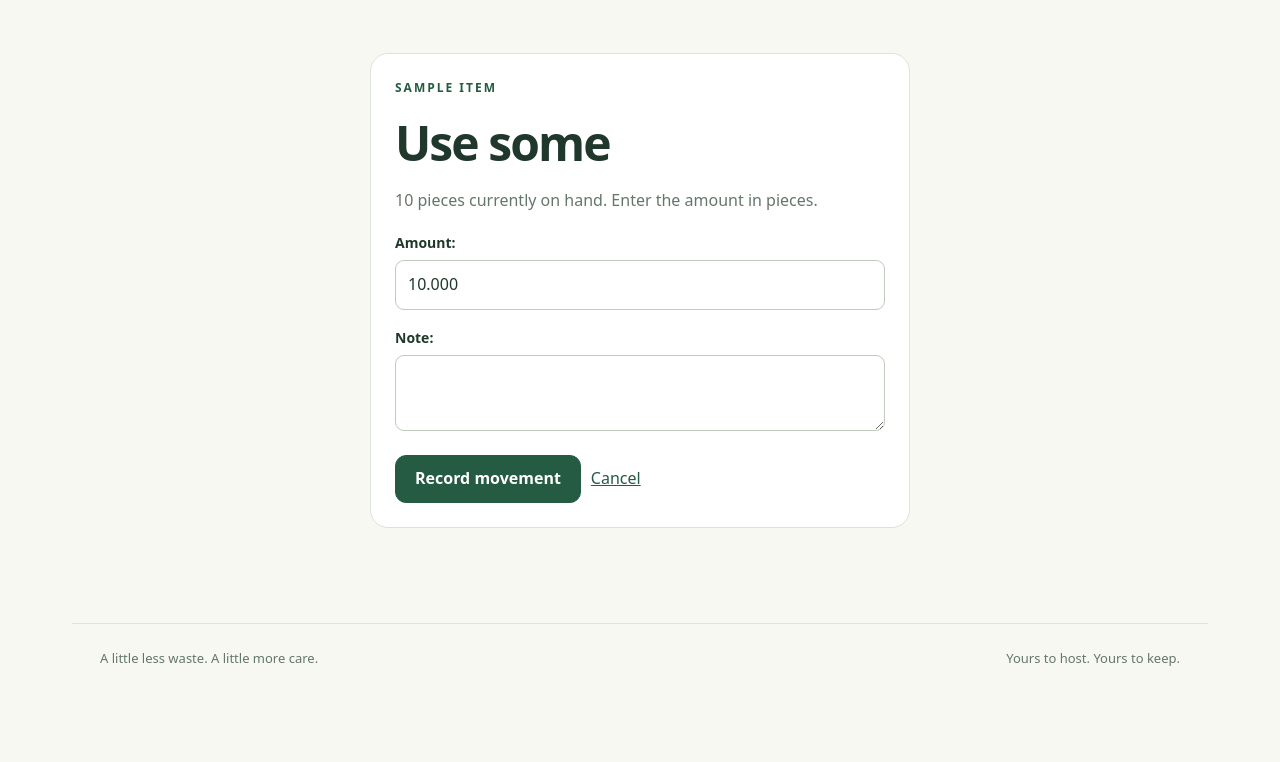
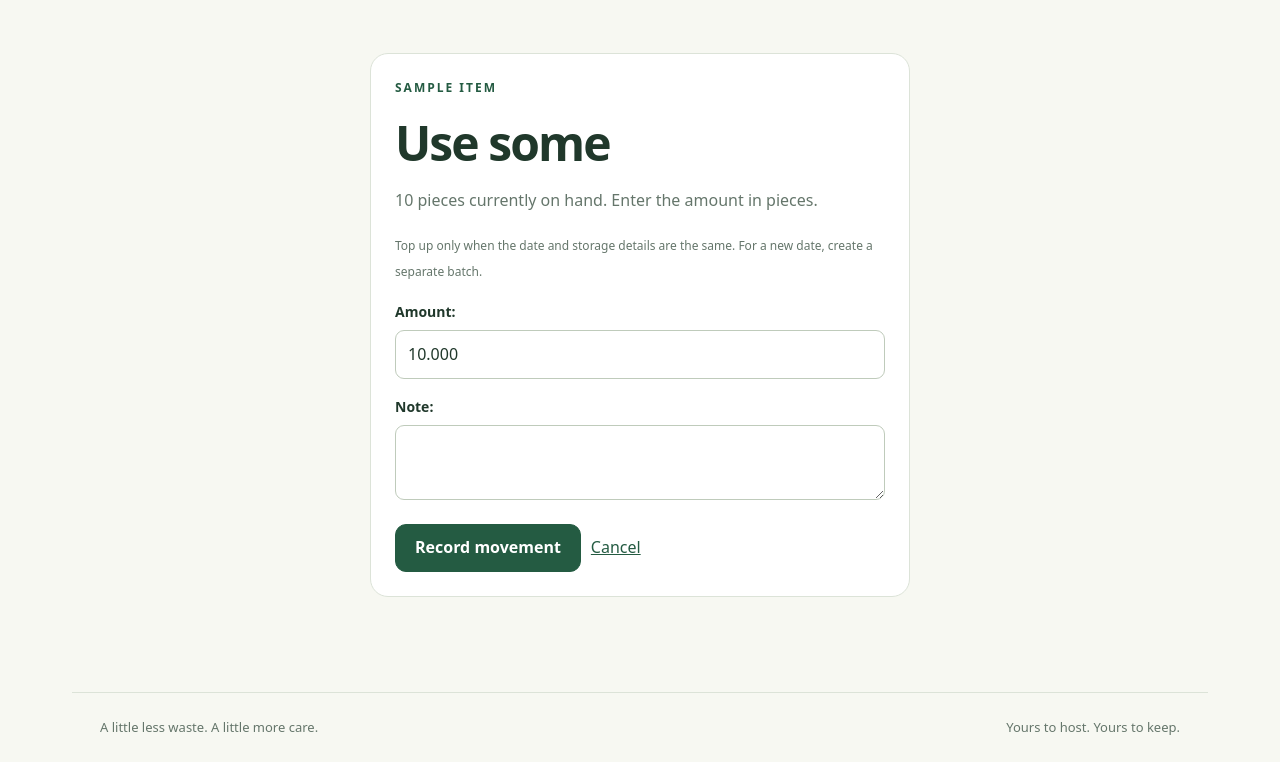
Before and after one commit to AngelHuang5335/pantrykind, a Django app: page /pantry/1/action/used/ in a window 1280 px wide. Shown: the part 86-848 px from the top of the page. Before the commit the page ends 752 px from the top, so only its background shows below. Run offline with Django 5.2, Linux system fonts and the light colour scheme; a user stored in the database is signed in; tables that the repository leaves empty hold one stand-in row (values such as "Sample post").

Commit message:
feat: support measured top-ups without losing batch dates
Why: A refill may share an existing date, while a different date must remain a separate batch.

```diff
--- a/pantry/views/inventory.py
+++ b/pantry/views/inventory.py
@@ -55,7 +55,7 @@ from django.core.exceptions import ValidationError
 from django.http import Http404
 from pantry.forms import StockActionForm
 from pantry.services import record_stock
-STOCK_ACTIONS={'used':'Use some'}
+STOCK_ACTIONS={'used':'Use some','restocked':'Top up this batch'}
 
 @household_required
 @require_http_methods(['GET','POST'])
--- a/templates/inventory/action.html
+++ b/templates/inventory/action.html
@@ -1 +1 @@
-{% extends 'base.html' %}{% block content %}<div class="card narrow"><p class="eyebrow">{{ item.name }}</p><h1>{{ heading }}</h1><p class="muted">{{ item.quantity|floatformat:'-3' }} {{ item.get_unit_display }} currently on hand. Enter the amount in {{ item.get_unit_display }}.</p><form method="post">{% csrf_token %}{{ form.as_p }}<div class="actions"><button>Record movement</button><a href="{% url 'item_detail' item.pk %}">Cancel</a></div></form></div>{% endblock %}
+{% extends 'base.html' %}{% block content %}<div class="card narrow"><p class="eyebrow">{{ item.name }}</p><h1>{{ heading }}</h1><p class="muted">{{ item.quantity|floatformat:'-3' }} {{ item.get_unit_display }} currently on hand. Enter the amount in {{ item.get_unit_display }}.</p><p class="muted"><small>Top up only when the date and storage details are the same. For a new date, create a separate batch.</small></p><form method="post">{% csrf_token %}{{ form.as_p }}<div class="actions"><button>Record movement</button><a href="{% url 'item_detail' item.pk %}">Cancel</a></div></form></div>{% endblock %}
```
Also changed, not shown: pantry/tests/test_stock.py (+4 -0 lines), templates/inventory/detail.html (+1 -1 lines).
